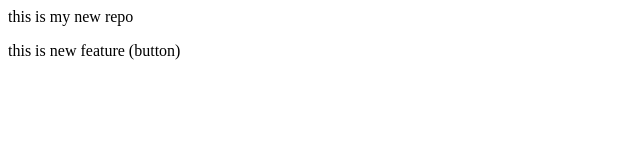
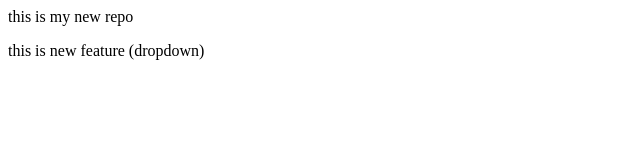
Before and after one commit to Priyanka011k/localrepo, a plain HTML site: page index.html in a window 1280 px wide. Shown: the full height of the page, 0-640 px from the left. Drawn offline with Linux system fonts and the light colour scheme.

Commit message:
Add dropdown

```diff
--- a/index.html
+++ b/index.html
@@ -1,5 +1,5 @@
 <p>this is my new repo</p>
 <p>
-    this is new feature (button)
+    this is new feature (dropdown)
 
 </p>
```
